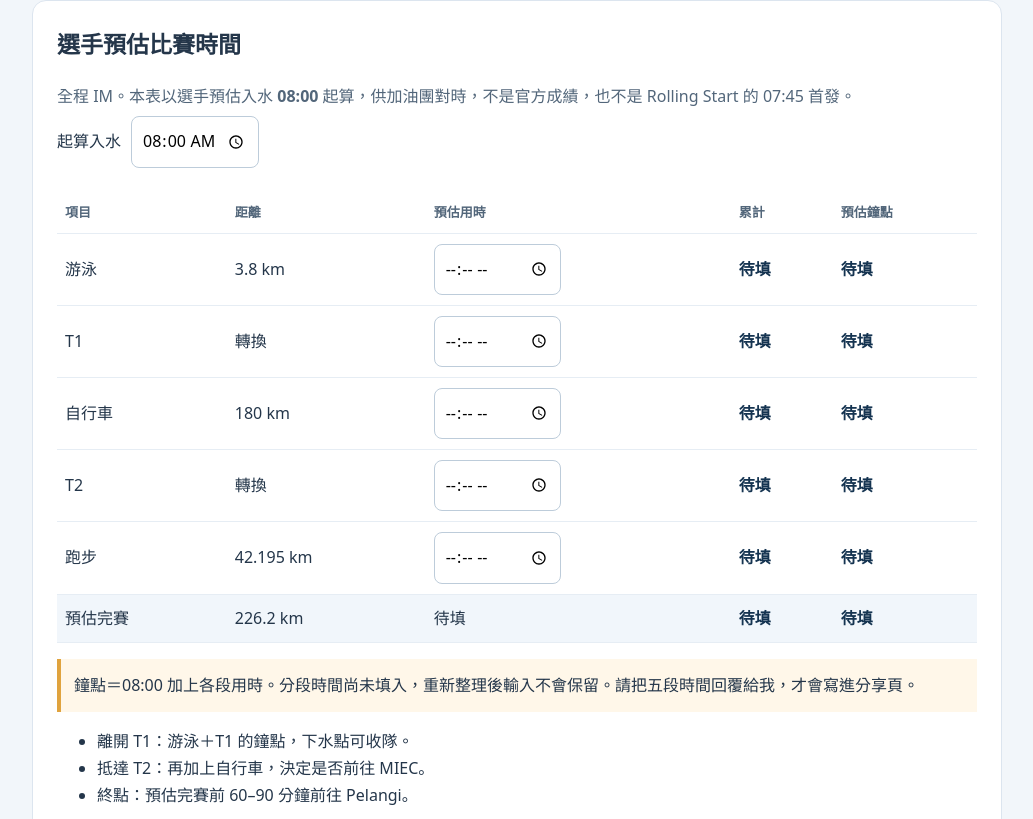
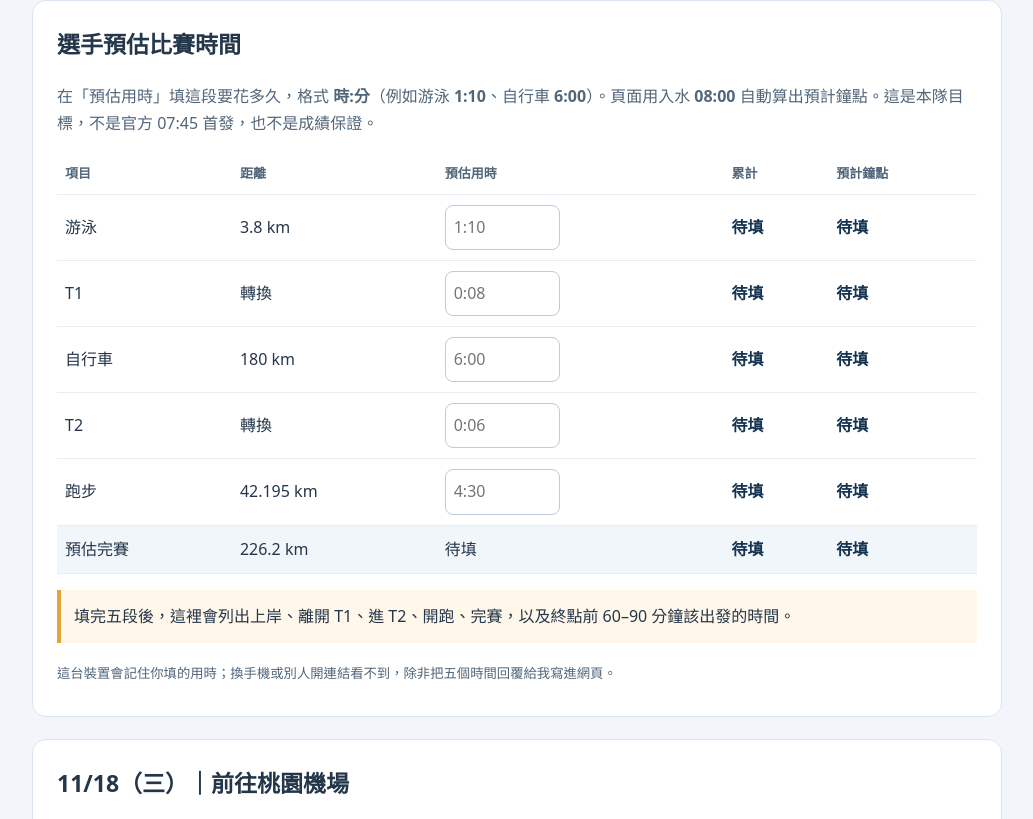
Before and after one commit to megmaxine-lang/2026-Ironman-Malaysia-, a plain HTML site: page index.html in a window 1280 px wide. Shown: the part 1796-2615 px from the top of the page, without its empty margins (123-1156 px from the left). Drawn offline with Linux system fonts and the light colour scheme.

Commit message:
Refactor HTML structure and styles for clarity

```diff
--- a/index.html
+++ b/index.html
@@ -8,14 +8,14 @@
 *{box-sizing:border-box}
 html{scroll-behavior:smooth;scroll-padding-top:90px}
 body{margin:0;background:#f2f6fa;color:#24364a;font:16px/1.7 system-ui,-apple-system,sans-serif}
-header{background:#153451;color:white;padding:36px 22px}
+header{background:#153451;color:#fff;padding:36px 22px}
 header>div,main{max-width:1000px;margin:auto}
 h1{font-size:clamp(27px,5vw,40px);line-height:1.4}
-nav{position:sticky;top:0;z-index:3;background:white;display:flex;justify-content:center;gap:7px;flex-wrap:wrap;padding:10px;border-bottom:1px solid #ddd}
+nav{position:sticky;top:0;z-index:3;background:#fff;display:flex;justify-content:center;gap:7px;flex-wrap:wrap;padding:10px;border-bottom:1px solid #ddd}
 a{color:#116765}
 nav a{background:#eef4fa;padding:4px 12px;border-radius:20px;text-decoration:none}
 main{padding:24px 15px}
-section{background:white;border-radius:14px;padding:24px;margin-bottom:22px;border:1px solid #dce5ef}
+section{background:#fff;border-radius:14px;padding:24px;margin-bottom:22px;border:1px solid #dce5ef}
 h2{margin-top:0;font-size:23px}
 h3{font-size:17px;margin:5px 0}
 p{margin:6px 0;color:#52667a}
@@ -25,11 +25,10 @@ header p{color:#e0eaf5}
 .badge{font-size:12px;padding:3px 8px;border-radius:5px;background:#fff1da;color:#7e550e}
 .fixed{background:#daf2e9;color:#176347}
 .controls{display:flex;gap:10px;align-items:center;margin-bottom:15px}
-select,input[type=time]{padding:10px;font:inherit;border:1px solid #bdccda;border-radius:8px;background:white}
-select{flex:1;min-width:0}
+select{flex:1;min-width:0;padding:10px;font:inherit;border:1px solid #bdccda;border-radius:8px;background:#fff}
 iframe{width:100%;height:420px;border:1px solid #dce5ef;border-radius:12px;background:#edf3f9}
 .actions{display:flex;gap:10px;flex-wrap:wrap;margin:15px 0}
-.actions a,button{background:#087974;color:white;border:0;border-radius:8px;padding:9px 14px;text-decoration:none;font:inherit;cursor:pointer}
+.actions a,button{background:#087974;color:#fff;border:0;border-radius:8px;padding:9px 14px;text-decoration:none;font:inherit;cursor:pointer}
 .warning{background:#fff7e9;padding:13px;border-left:4px solid #e0a33e;margin:16px 0}
 .grid{display:grid;grid-template-columns:1fr 1fr;gap:12px}
 .place{background:#f1f6fb;border-radius:9px;padding:14px}
@@ -40,6 +39,7 @@ th,td{text-align:left;padding:10px 8px;border-bottom:1px solid #e6edf4;vertical-
 th{font-size:13px;color:#52667a;font-weight:650}
 .clock{font-variant-numeric:tabular-nums;color:#153451;font-weight:650}
 .total-row{background:#f1f6fb}
+.split{width:7.2em;padding:8px;font:inherit;border:1px solid #bdccda;border-radius:8px}
 footer{text-align:center;padding:20px;color:#607489;font-size:13px}
 @media(max-width:650px){
 .row,.grid{grid-template-columns:1fr}
@@ -48,18 +48,23 @@ footer{text-align:center;padding:20px;color:#607489;font-size:13px}
 iframe{height:330px}
 section{padding:18px}
 nav a{font-size:13px}
-th,td{padding:8px 4px;font-size:14px}
-input[type=time]{width:100%}
+table,thead,tbody,tr,th,td{display:block}
+thead{display:none}
+tr{border:1px solid #e6edf4;border-radius:10px;margin:0 0 10px;padding:8px}
+td{border:0;padding:4px 8px}
+td::before{content:attr(data-label);display:block;font-size:12px;color:#607489}
 }
 @media print{
-nav,button,.controls,.actions,iframe{display:none}
-body{background:white}
-header{background:white;color:#24364a}
+nav,button,.controls,.actions,iframe,.split{display:none}
+body{background:#fff}
+header{background:#fff;color:#24364a}
 header p{color:#52667a}
 .row,tr{break-inside:avoid}
 section{border-radius:0}
 h2{break-after:avoid}
+.print-split{display:inline!important}
 }
+.print-split{display:none}
 </style>
 </head>
 <body>
@@ -70,14 +75,9 @@ h2{break-after:avoid}
 <button id="print-button" type="button">列印／另存 PDF</button>
 </div></header>
 <nav aria-label="日期與地圖導覽">
-<a href="#maps">地圖</a>
-<a href="#estimate">預估時間</a>
-<a href="#day0">11/18</a>
-<a href="#day1">11/19</a>
-<a href="#day2">11/20</a>
-<a href="#day3">11/21</a>
-<a href="#day4">11/22</a>
-<a href="#day5">11/23</a>
+<a href="#maps">地圖</a><a href="#estimate">預估時間</a>
+<a href="#day0">11/18</a><a href="#day1">11/19</a><a href="#day2">11/20</a>
+<a href="#day3">11/21</a><a href="#day4">11/22</a><a href="#day5">11/23</a>
 </nav>
 <main>
 <section id="maps">
@@ -93,7 +93,7 @@ h2{break-after:avoid}
 <h3 id="map-name" aria-live="polite"></h3>
 <iframe id="map-frame" title="Google Maps 地點地圖" loading="lazy" referrerpolicy="no-referrer-when-downgrade" allowfullscreen></iframe>
 <div class="actions"><a id="map-open" target="_blank" rel="noopener noreferrer">在 Google Maps 開啟</a><a id="map-nav" target="_blank" rel="noopener noreferrer">導航至此地點</a></div>
-<p><small>以場館名稱搜尋，並非已驗證座標或比賽入口。需要網路；若內嵌無法顯示，請使用外開連結。導航起點由 Google Maps 選擇。</small></p>
+<p><small>以場館名稱搜尋，並非已驗證座標或比賽入口。需要網路；若內嵌無法顯示，請使用外開連結。</small></p>
 </section>
 <section>
 <h2>主要地點</h2>
@@ -108,27 +108,23 @@ h2{break-after:avoid}
 </section>
 <section id="estimate">
 <h2>選手預估比賽時間</h2>
-<p>全程 IM。本表以選手預估入水 <strong>08:00</strong> 起算，供加油團對時，不是官方成績，也不是 Rolling Start 的 07:45 首發。</p>
-<div class="controls"><label for="start-time">起算入水</label><input id="start-time" type="time" value="08:00"></div>
+<p>在「預估用時」填這段要花多久，格式 <strong>時:分</strong>（例如游泳 <strong>1:10</strong>、自行車 <strong>6:00</strong>）。頁面用入水 <strong>08:00</strong> 自動算出預計鐘點。這是本隊目標，不是官方 07:45 首發，也不是成績保證。</p>
 <div style="overflow-x:auto">
 <table>
-<thead><tr><th>項目</th><th>距離</th><th>預估用時</th><th>累計</th><th>預估鐘點</th></tr></thead>
+<thead><tr><th>項目</th><th>距離</th><th>預估用時</th><th>累計</th><th>預計鐘點</th></tr></thead>
 <tbody>
-<tr><td>游泳</td><td>3.8 km</td><td><input class="split" id="swim" type="time" aria-label="游泳預估用時"></td><td class="clock" id="swim-cum">待填</td><td class="clock" id="swim-clock">待填</td></tr>
-<tr><td>T1</td><td>轉換</td><td><input class="split" id="t1" type="time" aria-label="T1 預估用時"></td><td class="clock" id="t1-cum">待填</td><td class="clock" id="t1-clock">待填</td></tr>
-<tr><td>自行車</td><td>180 km</td><td><input class="split" id="bike" type="time" aria-label="自行車預估用時"></td><td class="clock" id="bike-cum">待填</td><td class="clock" id="bike-clock">待填</td></tr>
-<tr><td>T2</td><td>轉換</td><td><input class="split" id="t2" type="time" aria-label="T2 預估用時"></td><td class="clock" id="t2-cum">待填</td><td class="clock" id="t2-clock">待填</td></tr>
-<tr><td>跑步</td><td>42.195 km</td><td><input class="split" id="run" type="time" aria-label="跑步預估用時"></td><td class="clock" id="run-cum">待填</td><td class="clock" id="run-clock">待填</td></tr>
-<tr class="total-row"><td>預估完賽</td><td>226.2 km</td><td id="total-split">待填</td><td class="clock" id="total-cum">待填</td><td class="clock" id="total-clock">待填</td></tr>
+<tr><td data-label="項目">游泳</td><td data-label="距離">3.8 km</td><td data-label="預估用時"><input class="split" id="swim" inputmode="numeric" placeholder="1:10" aria-label="游泳預估用時"><span class="print-split" id="swim-print"></span></td><td class="clock" data-label="累計" id="swim-cum">待填</td><td class="clock" data-label="預計鐘點" id="swim-clock">待填</td></tr>
+<tr><td data-label="項目">T1</td><td data-label="距離">轉換</td><td data-label="預估用時"><input class="split" id="t1" inputmode="numeric" placeholder="0:08" aria-label="T1 預估用時"><span class="print-split" id="t1-print"></span></td><td class="clock" data-label="累計" id="t1-cum">待填</td><td class="clock" data-label="預計鐘點" id="t1-clock">待填</td></tr>
+<tr><td data-label="項目">自行車</td><td data-label="距離">180 km</td><td data-label="預估用時"><input class="split" id="bike" inputmode="numeric" placeholder="6:00" aria-label="自行車預估用時"><span class="print-split" id="bike-print"></span></td><td class="clock" data-label="累計" id="bike-cum">待填</td><td class="clock" data-label="預計鐘點" id="bike-clock">待填</td></tr>
+<tr><td data-label="項目">T2</td><td data-label="距離">轉換</td><td data-label="預估用時"><input class="split" id="t2" inputmode="numeric" placeholder="0:06" aria-label="T2 預估用時"><span class="print-split" id="t2-print"></span></td><td class="clock" data-label="累計" id="t2-cum">待填</td><td class="clock" data-label="預計鐘點" id="t2-clock">待填</td></tr>
+<tr><td data-label="項目">跑步</td><td data-label="距離">42.195 km</td><td data-label="預估用時"><input class="split" id="run" inputmode="numeric" placeholder="4:30" aria-label="跑步預估用時"><span class="print-split" id="run-print"></span></td><td class="clock" data-label="累計" id="run-cum">待填</td><td class="clock" data-label="預計鐘點" id="run-clock">待填</td></tr>
+<tr class="total-row"><td data-label="項目">預估完賽</td><td data-label="距離">226.2 km</td><td data-label="預估用時" id="total-split">待填</td><td class="clock" data-label="累計" id="total-cum">待填</td><td class="clock" data-label="預計鐘點" id="total-clock">待填</td></tr>
 </tbody>
 </table>
 </div>
-<div class="warning">鐘點＝08:00 加上各段用時。分段時間尚未填入，重新整理後輸入不會保留。請把五段時間回覆給我，才會寫進分享頁。</div>
-<ul>
-<li>離開 T1：游泳＋T1 的鐘點，下水點可收隊。</li>
-<li>抵達 T2：再加上自行車，決定是否前往 MIEC。</li>
-<li>終點：預估完賽前 60–90 分鐘前往 Pelangi。</li>
-</ul>
+<div class="warning" id="pace-note">填完五段後，這裡會列出上岸、離開 T1、進 T2、開跑、完賽，以及終點前 60–90 分鐘該出發的時間。</div>
+<ul id="pace-list"></ul>
+<p><small>這台裝置會記住你填的用時；換手機或別人開連結看不到，除非把五個時間回覆給我寫進網頁。</small></p>
 </section>
 <section id="day0"><h2>11/18（三）｜前往桃園機場</h2>
 <div class="row"><div class="time">21:30 左右</div><div><span class="badge">建議</span><h3>桃園第一航廈集合、報到</h3><p>預留行李與車箱處理時間，依航空公司要求調整。</p></div></div></section>
@@ -146,12 +142,4 @@ h2{break-after:avoid}
 <div class="row"><div class="time">活動後</div><div><span class="badge">建議</span><h3>返回飯店休息</h3><p>不追加行程。</p></div></div></section>
 <section id="day2"><h2>11/20（五）｜賽前準備、寄車與寄袋</h2>
 <div class="row"><div class="time">07:30–08:30</div><div><span class="badge">建議</span><h3>早餐</h3><p>不安排額外早起活動。</p></div></div>
-<div class="row"><div class="time">08:30–09:30</div><div><span class="badge">建議</span><h3>選手既定短活動、車況確認</h3><p>試游／試騎依選手計畫及官方允許規定。</p></div></div>
-<div class="row"><div class="time">09:30–11:00</div><div><span class="badge">建議</span><h3>整理 Bike Gear Bag、Run Gear Bag</h3><p>選手最後確認。</p></div></div>
-<div class="row"><div class="time">11:00–12:00</div><div><span class="badge">建議</span><h3>午餐、裝車</h3><p>攜帶自行車與裝備袋。</p></div></div>
-<div class="row"><div class="time">12:00–12:30</div><div><span class="badge">暫估</span><h3>前往 Holiday Villa（T1）</h3><p>車程、停車與步行待確認。</p></div></div>
-<div class="row"><div class="time">12:30–13:00</div><div><span class="badge">建議</span><h3>T1 寄車與 Bike Gear Bag</h3><p>官方開放 12:30–18:00。</p></div></div>
-<div class="row"><div class="time">13:00</div><div><span class="badge fixed">官方</span><h3>T1 Transition Tour</h3><p>一般導覽另有 15:00、17:00 場次。</p></div></div>
-<div class="row"><div class="time">導覽後–14:30</div><div><span class="badge">建議</span><h3>前往 MIEC（T2）寄放 Run Gear Bag</h3><p>官方開放 12:30–18:00。</p></div></div>
-<div class="row"><div class="time">14:30–15:30</div><div><span class="badge">建議</span><h3>確認 T2 動線，可參加 15:00 導覽</h3><p>不假設單一導覽帶選手往返兩站。</p></div></div>
-<div class="row">
+<div class="row"><div class="time">08:30–09:30</div><div><span class="badge">建議</span><h3>選手既定短活動
```
